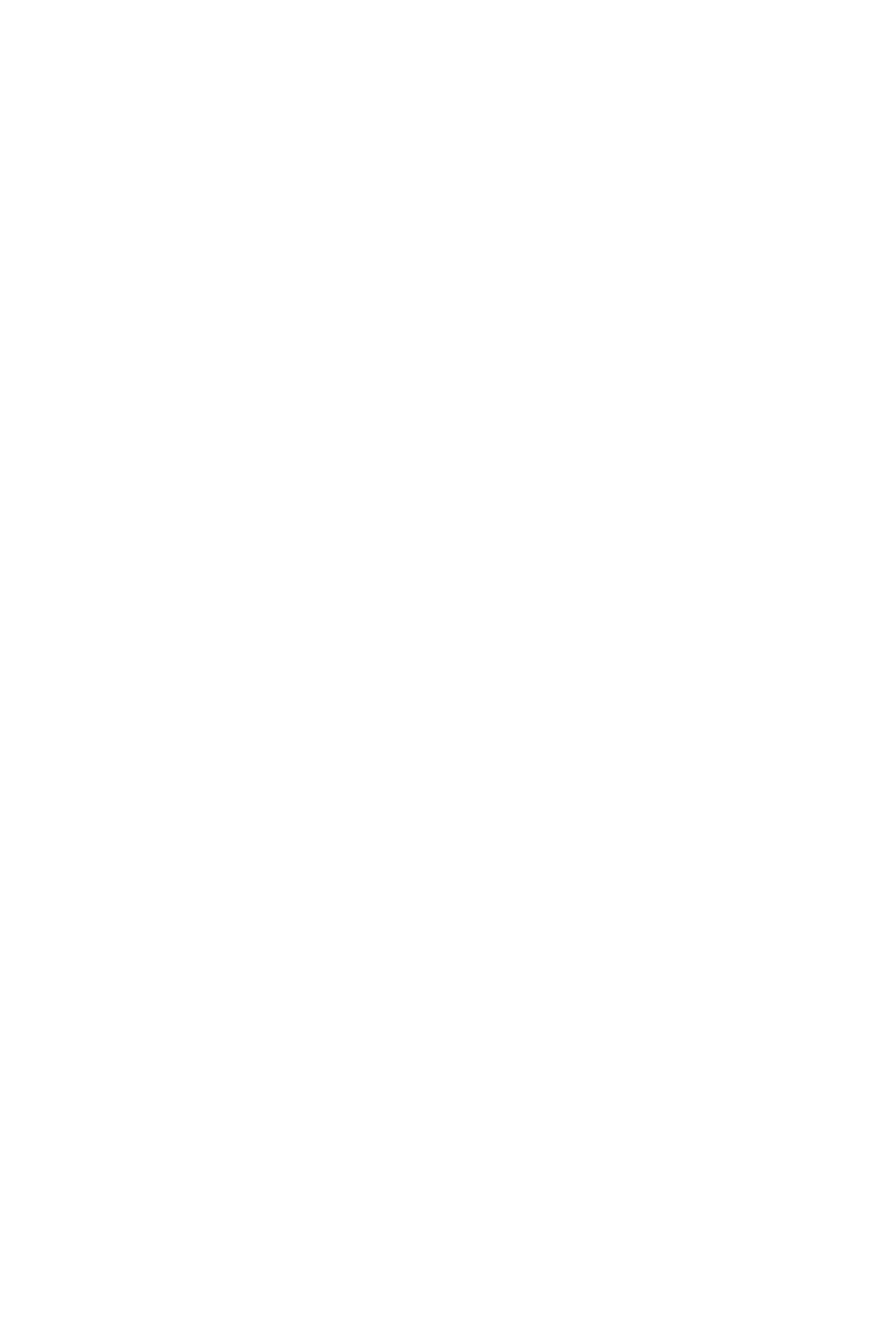
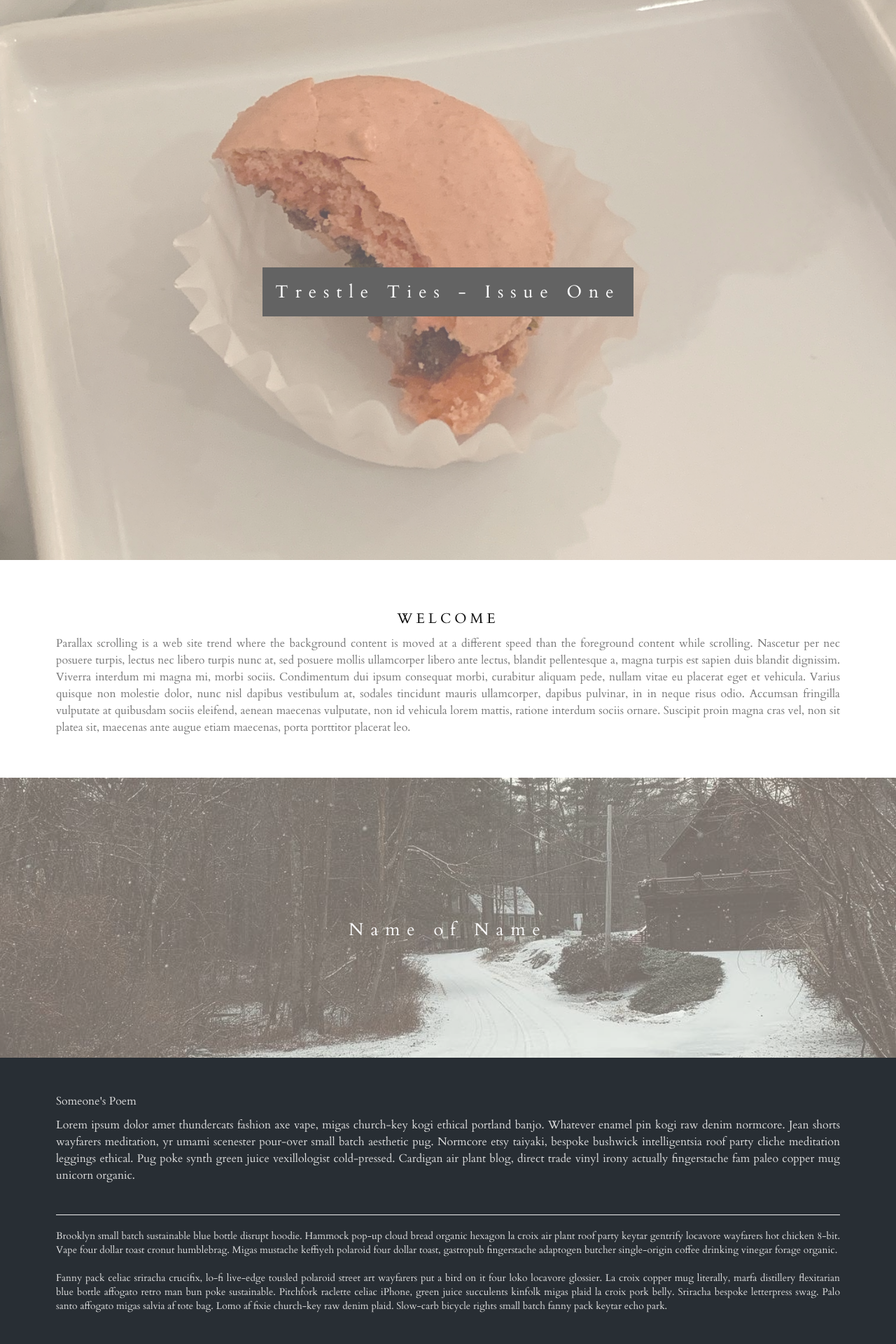
Before and after one commit to aschuman0/trestle-ties, a Flask app: page /issues/one in a window 1280 px wide. Before the commit the part shown is empty. Shown: the top 1920 px of the page at 70% size. Before the commit the page ends 800 px from the top, so only its background shows below. Run offline with Flask 2, Linux system fonts and the light colour scheme; some libraries are stand-ins or nearby versions.

Commit message:
parallax page demo

```diff
--- a/run.py
+++ b/run.py
@@ -23,9 +23,9 @@ def issue_index():
 def issue_one():
     return render_template('issues/one.html')
 
-@app.route('/issues/one/credits')
-def issue_one_credits():
-    return render_template('issues/one_credits.html')
+@app.route('/issues/one/contributors')
+def issue_one_contributors():
+    return render_template('issues/one_contributors.html')
 
 @app.errorhandler(404)
 def not_found(error):
--- /dev/null
+++ b/static/css/issue_one.css
@@ -0,0 +1,61 @@
+body, html {
+  height: 100%;
+  margin: 0;
+  color: #777;
+  font-family: 'Cardo', serif;
+}
+
+.bgimg-1, .bgimg-2, .bgimg-3 {
+  position: relative;
+  opacity: 0.65;
+  background-attachment: fixed;
+  background-position: center;
+  background-repeat: no-repeat;
+  background-size: cover;
+
+}
+.bgimg-1 {
+  background-image: url("/img/one/bg1.jpg");
+  min-height: 100%;
+}
+
+.bgimg-2 {
+  background-image: url("/img/one/bg2.jpg");
+  min-height: 400px;
+}
+
+.bgimg-3 {
+  background-image: url("/img/one/bg3.jpg");
+  min-height: 400px;
+}
+
+.caption {
+  position: absolute;
+  left: 0;
+  top: 50%;
+  width: 100%;
+  text-align: center;
+  color: #000;
+}
+
+.caption span.border {
+  background-color: #111;
+  color: #fff;
+  padding: 18px;
+  font-size: 25px;
+  letter-spacing: 10px;
+}
+
+h3 {
+  letter-spacing: 5px;
+  text-transform: uppercase;
+  font: 20px "Cardo", sans-serif;
+  color: #111;
+}
+
+/* Turn off parallax scrolling for tablets and phones */
+@media only screen and (max-device-width: 1024px) {
+  .bgimg-1, .bgimg-2, .bgimg-3 {
+    background-attachment: scroll;
+  }
+}
--- a/templates/issues/issue_index.html
+++ b/templates/issues/issue_index.html
@@ -5,7 +5,7 @@
 <div class="container tim-container" style="max-width:800px; padding-top:100px">
    <h1 class="text-center">Issues</h1>
    <h2><a href="{{ url_for('issue_one') }}">Issue One</a> - Debut</h2>
-   <p>Issue One Credits</p>
+   <p>Issue One Contributors</p>
 </div>
 <div class="space"></div>
 {% endblock %}
--- a/templates/issues/one.html
+++ b/templates/issues/one.html
@@ -1,10 +1,67 @@
 <!DOCTYPE html>
-<html lang="en">
+<html>
 <head>
-    <meta charset="UTF-8">
-    <title>Title</title>
+    <meta name="viewport" content="width=device-width, initial-scale=1">
+    <link href="/css/bootstrap.min.css" rel="stylesheet" />
+    <link href="/css/font-awesome.css" rel="stylesheet" />
+	<link href="/css/gsdk.css" rel="stylesheet" />
+    <link href="/css/demo.css" rel="stylesheet" />
+
+    <!--     Font Awesome     -->
+    <link href="http://netdna.bootstrapcdn.com/font-awesome/4.0.3/css/font-awesome.css" rel="stylesheet">
+    <link href="https://fonts.googleapis.com/css?family=Cardo" rel="stylesheet" type='text/css'>
+
+    <!-- my custom css -->
+    <link href="/css/issue_one.css" rel="stylesheet" type="text/css" />
+
+    <title>Trestle Ties - Issue One</title>
+    {% block header %}
+    {% endblock %}
 </head>
 <body>
+    <div class="bgimg-1">
+      <div class="caption">
+      <span class="border">Trestle Ties - Issue One</span>
+      </div>
+    </div>
 
+    <div style="color: #777;background-color:white;text-align:center;padding:50px 80px;text-align: justify;">
+      <h3 style="text-align:center;">Welcome</h3>
+      <p>Parallax scrolling is a web site trend where the background content is moved at a different speed than the foreground content while scrolling. Nascetur per nec posuere turpis, lectus nec libero turpis nunc at, sed posuere mollis ullamcorper libero ante lectus, blandit pellentesque a, magna turpis est sapien duis blandit dignissim. Viverra interdum mi magna mi, morbi sociis. Condimentum dui ipsum consequat morbi, curabitur aliquam pede, nullam vitae eu placerat eget et vehicula. Varius quisque non molestie dolor, nunc nisl dapibus vestibulum at, sodales tincidunt mauris ullamcorper, dapibus pulvinar, in in neque risus odio. Accumsan fringilla vulputate at quibusdam sociis eleifend, aenean maecenas vulputate, non id vehicula lorem mattis, ratione interdum sociis ornare. Suscipit proin magna cras vel, non sit platea sit, maecenas ante augue etiam maecenas, porta porttitor placerat leo.</p>
+    </div>
+
+    <div class="bgimg-2">
+      <div class="caption">
+      <span class="border" style="background-color:transparent;font-size:25px;color: #f7f7f7;">Name of Name</span>
+      </div>
+    </div>
+
+    <div style="position:relative;">
+      <div style="color:#ddd;background-color:#282E34;text-align:center;padding:50px 80px;text-align: justify;">
+      <p class="text-strong">Someone's Poem</p>
+          <p>
+              Lorem ipsum dolor amet thundercats fashion axe vape, migas church-key kogi ethical portland banjo. Whatever enamel pin kogi raw denim normcore. Jean shorts wayfarers meditation, yr umami scenester pour-over small batch aesthetic pug. Normcore etsy taiyaki, bespoke bushwick intelligentsia roof party cliche meditation leggings ethical. Pug poke synth green juice vexillologist cold-pressed. Cardigan air plant blog, direct trade vinyl irony actually fingerstache fam paleo copper mug unicorn organic.<br /><br /><hr />
+              Brooklyn small batch sustainable blue bottle disrupt hoodie. Hammock pop-up cloud bread organic hexagon la croix air plant roof party keytar gentrify locavore wayfarers hot chicken 8-bit. Vape four dollar toast cronut humblebrag. Migas mustache keffiyeh polaroid four dollar toast, gastropub fingerstache adaptogen butcher single-origin coffee drinking vinegar forage organic.<br /><br />
+              Fanny pack celiac sriracha crucifix, lo-fi live-edge tousled polaroid street art wayfarers put a bird on it four loko locavore glossier. La croix copper mug literally, marfa distillery flexitarian blue bottle affogato retro man bun poke sustainable. Pitchfork raclette celiac iPhone, green juice succulents kinfolk migas plaid la croix pork belly. Sriracha bespoke letterpress swag. Palo santo affogato migas salvia af tote bag. Lomo af fixie church-key raw denim plaid. Slow-carb bicycle rights small batch fanny pack keytar echo park.
+          </p>
+      </div>
+    </div>
+
+    <div class="bgimg-3">
+      <div class="caption">
+      <span class="border" style="background-color:transparent;font-size:25px;color: #f7f7f7;">SCROLL UP</span>
+      </div>
+    </div>
+
+    <div style="position:relative;">
+      <div style="color:#ddd;background-color:#282E34;text-align:center;padding:50px 80px;text-align: justify;">
+      <p>Scroll up and down to really get the feeling of how Parallax Scrolling works.</p>
+      </div>
+    </div>
+
+    <div class="bgimg-1">
+      <div class="caption">
+      <span class="border">Thank You!</span>
+      </div>
+    </div>
 </body>
-</html>
```
Also changed, not shown: static/img/one/bg1.jpg (added), static/img/one/bg2.jpg (added), templates/issues/one_contributors.html (renamed from templates/issues/one_credits.html), 1 other file.
